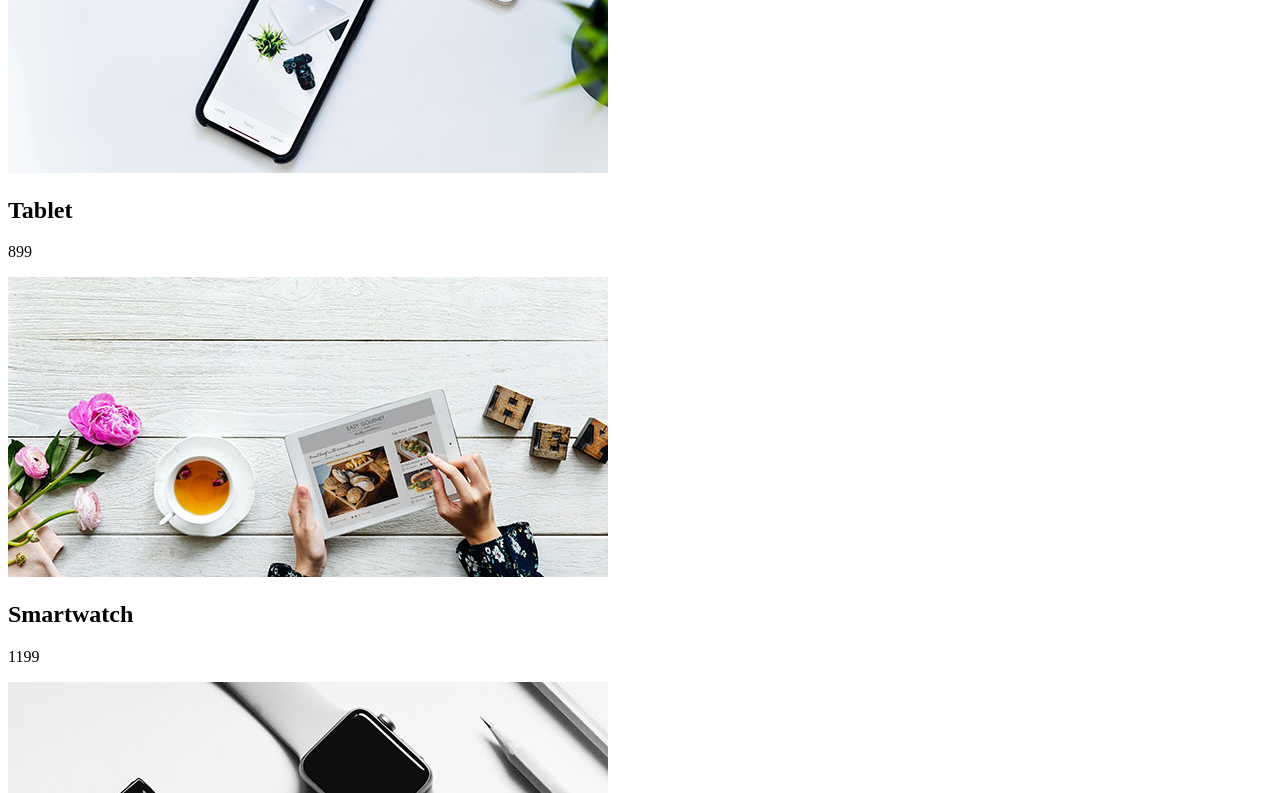
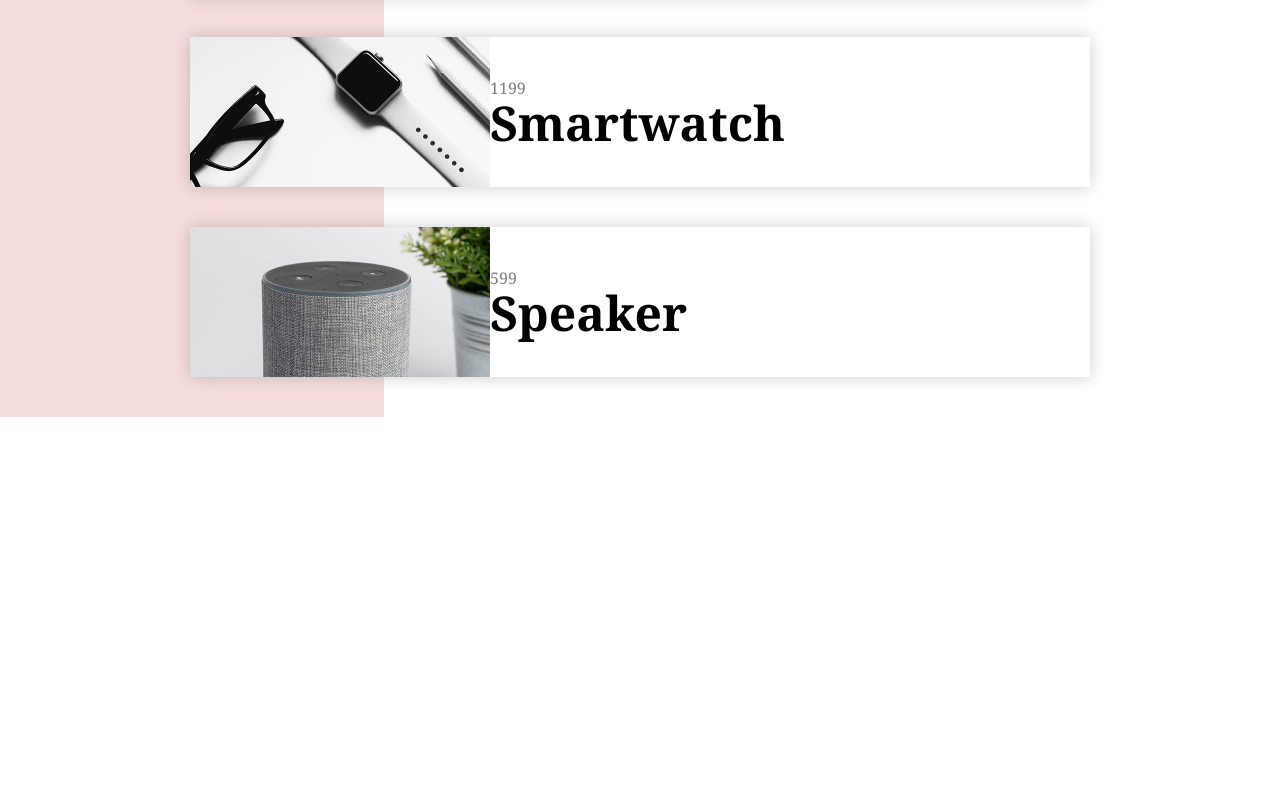
Before and after one commit to pedrohenmonteiro/VueTechno, a plain HTML site: page index.html in a window 1280 px wide. Shown: the part 633-1426 px from the top of the page. After the commit the page ends 1050 px from the top, so only its background shows below. Drawn offline with Linux system fonts and the light colour scheme.

Commit message:
css style

```diff
--- a/index.html
+++ b/index.html
@@ -2,20 +2,27 @@
 <html lang="en">
 
 <head>
-  <meta charset="UTF-8">
-  <meta http-equiv="X-UA-Compatible" content="IE=edge">
-  <meta name="viewport" content="width=device-width, initial-scale=1.0">
-  <title>Vue.js</title>
+  <meta charset="UTF-8" />
+  <meta http-equiv="X-UA-Compatible" content="IE=edge" />
+  <meta name="viewport" content="width=device-width, initial-scale=1.0" />
   <script src="vue.js"></script>
-  <link rel="stylesheet" href="style.css">
+  <link rel="stylesheet" href="style.css" />
+  <link rel="preconnect" href="https://fonts.googleapis.com">
+  <link rel="preconnect" href="https://fonts.gstatic.com" crossorigin>
+  <link href="https://fonts.googleapis.com/css2?family=Noto+Serif:wght@400;700&display=swap" rel="stylesheet">
+  <title>Techno</title>
 </head>
 
 <body>
   <div id="app">
-    <section class="produtos" v-for="produto in produtos">
-      <h1>{{produto.nome}}</h1>
-      <p>{{produto.preco}}</p>
-      <img :src="produto.img" alt="">
+    <section class="produtos">
+      <div class="produto" :key="produto.id" v-for="produto in produtos">
+        <img :src="produto.img" :alt="produto.nome" class="produto-img" />
+        <div class="produto-info">
+          <span class="produto-preco">{{produto.preco}}</span>
+          <h2 class="produto-titulo">{{produto.nome}}</h2>
+        </div>
+      </div>
     </section>
   </div>
 
--- a/style.css
+++ b/style.css
@@ -0,0 +1,45 @@
+* {
+  padding: 0;
+  margin: 0;
+  box-sizing: border-box;
+}
+
+body {
+  background: linear-gradient(90deg, rgb(245, 221, 221) 30%, #fff 30%);
+  font-family: "Noto Serif";
+}
+
+img {
+  display: block;
+  max-width: 100%;
+}
+
+ul {
+  list-style: none;
+}
+
+.produtos {
+  width: min(90vw, 900px);
+  margin: 100px auto 0 auto;
+}
+
+.produto {
+  display: flex;
+  align-items: center;
+  margin-bottom: 40px;
+  background: #fff;
+  box-shadow: 0 0 16px rgba(0, 0, 0, 0.2);
+}
+
+.produto-img {
+  max-width: 300px;
+}
+
+.produto-titulo {
+  font-size: 3rem;
+  line-height: 1;
+}
+
+.produto-preco {
+  color: rgba(0, 0, 0, 0.5);
+}
```
